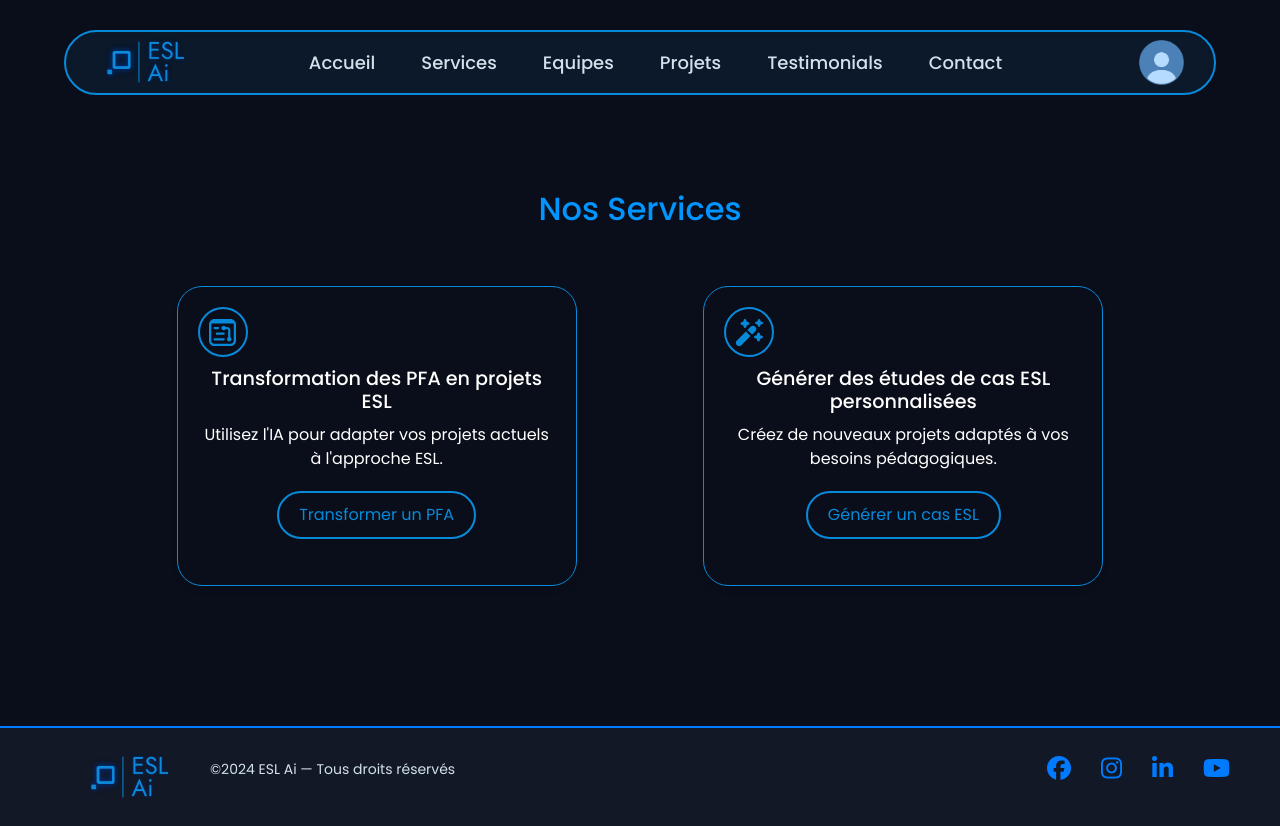
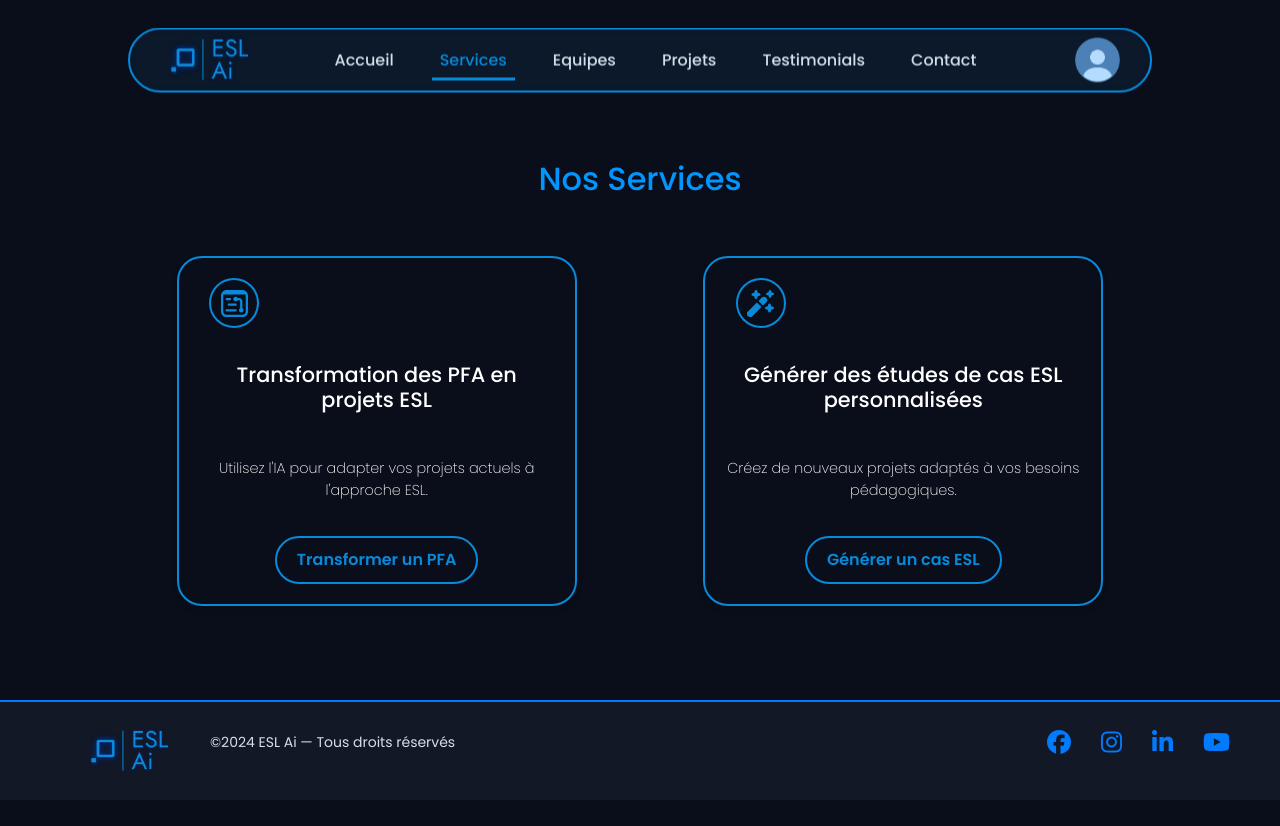
Before and after one commit to othmanlabied21/deezo, a React (Create React App) app: page /services in a window 1280 px wide. After the commit the page ends 800 px from the top, so only its background shows below. Built offline with nearby package versions, Linux system fonts and the light colour scheme.

Commit message:
CSS modified (Services + Navbar)

```diff
--- a/src/ESL/Components/Navbar2.jsx
+++ b/src/ESL/Components/Navbar2.jsx
@@ -1,6 +1,6 @@
 import { React, useState } from 'react';
 import '../Styles/Navbar2.css';
-import { Link } from "react-router-dom";
+import { NavLink  } from "react-router-dom";
 import Logo from "../Images/Logo.png";
 import Profile from "../Images/Profile.png";
 import Menu from './Menu';
@@ -21,22 +21,22 @@ const Navbar = () => {
         <img className="navbar-brand logo" src={ Logo } alt="Esl ai Logo" />
         <ul className="navbar-nav mx-auto">
           <li className="nav-item">
-            <Link className="nav-link" to="/">Accueil</Link>
+            <NavLink  className="nav-link" to="/">Accueil</NavLink >
           </li>
           <li className="nav-item">
-            <Link className="nav-link" to="/services">Services</Link>
+            <NavLink  className="nav-link" to="/services">Services</NavLink >
           </li>
           <li className="nav-item">
-            <Link className="nav-link" to="/Equipes">Equipes</Link>
+            <NavLink  className="nav-link" to="/Equipes">Equipes</NavLink>
           </li>
           <li className="nav-item">
-            <Link className="nav-link" to="/Projets">Projets</Link>
+            <NavLink className="nav-link" to="/Projets">Projets</NavLink >
           </li>
           <li className="nav-item">
-            <Link className="nav-link" to="/Testimonials">Testimonials</Link>
+            <NavLink  className="nav-link" to="/Testimonials">Testimonials</NavLink >
           </li>
           <li className="nav-item">
-            <Link className="nav-link" to="/contact">Contact</Link>
+            <NavLink  className="nav-link" to="/contact">Contact</NavLink >
           </li>
         </ul>
         <div className="profileCont" onClick={toggleMenu}>
--- a/src/ESL/Styles/Navbar2.css
+++ b/src/ESL/Styles/Navbar2.css
@@ -1,9 +1,10 @@
 nav {
   position: fixed !important;
-  margin-top: 30px !important;
-  width: 90%;
+  margin-top: 60px !important;
+  width: 80%;
   border: 2px solid #088ADB;
-  margin: 20px 5%;
+  left: 50%;
+  transform: translate(-50%, -50%);
   border-radius: 50px;
 }
 
@@ -35,18 +36,39 @@ nav {
   pointer-events: auto;
 }
 
-.nav-link {
-  color: #d2e1eb !important;
-  font-size: 18px !important;
+.navbar-nav .nav-link {
+  position: relative;
+  color: #d2e1eb;
+  font-size: 16px !important;
   margin-right: 30px;
-  font-weight: 500 !important;
+  font-weight: 500;
 }
 
-.nav-link:hover {
-  color: #088ADB !important;
-  font-weight: 500 !important;
+.navbar-nav .nav-link:hover {
+  color: #088ADB;
+  font-weight: 500;
 }
 
+.navbar-nav .nav-link.active {
+  color: #088ADB;
+  font-weight: 500;
+}
+
+.nav-link::after {
+  content: "";
+  position: absolute;
+  bottom: 0;
+  left: 0;
+  width: 0; /* Initially no width */
+  height: 3px; /* Border thickness */
+  background-color: #088ADB; /* Border color */
+  transition: 0.3s ease; /* Optional transition for smoothness */
+}
+
+.navbar-nav .nav-link:hover::after,
+.navbar-nav .nav-link.active::after {
+  width: 100%;
+}
 
 @media (min-width: 768x) ,(max-width: 1024px) {
   .logo {
--- a/src/ESL/Styles/ServicesSection.css
+++ b/src/ESL/Styles/ServicesSection.css
@@ -1,14 +1,13 @@
 #parent {
-  margin-top: 130px;
+  margin-top: 100px;
 }
 
 .services-section {
-    display: flex;
-    justify-content: space-evenly;
-    padding: 50px;
-    gap: 20px;
-    height:  438px;
-    min-height: 450px;
+  display: flex;
+  justify-content: space-evenly;
+  padding: 50px;
+  gap: 20px;
+  min-height: 450px;
 }
 
 .services-title {
@@ -27,10 +26,13 @@
   text-align: center;
   color: white;
   width: 400px;
-  height: 300px;
+  height: 350px; /* Adjust the height to ensure space for all elements */
   box-shadow: 0 4px 6px rgba(0, 0, 0, 0.1);
-  border: 1px solid #088ADB  ;
-
+  border: 2px solid #088ADB;
+  display: flex;
+  flex-direction: column; /* Stack the content vertically */
+  justify-content: space-between; /* Distribute space evenly between the items */
+  align-items: center; /* Center the content horizontally */
 }
 
 .service-icon {
@@ -38,11 +40,12 @@
   justify-content: center;
   align-items: center;
   margin-bottom: 10px;
-  border: 2px solid #088ADB  ;
+  border: 2px solid #088ADB;
   border-radius: 50px;
   width: 50px;
   height: 50px;
-  color: #088ADB  ;
+  color: #088ADB;
+  margin-right: 80%;
 }
 
 .icon {
@@ -52,27 +55,55 @@
 }
 
 .service-card h3 {
-  font-size: 1.2rem;
+  font-size: 1.3rem;
   margin-bottom: 10px;
 }
 
 .service-card p {
-  font-size: 1rem;
-  margin-bottom: 20px;
+  font-size: 0.9rem;
+  margin: 10px 0;
+  font-weight: 200;
 }
 
 .service-card button {
   background-color: #0a0e1a;
-  color: #088ADB  ;
-  border: 2px solid #088ADB ;
+  color: #088ADB;
+  border: 2px solid #088ADB;
   padding: 10px 20px;
   border-radius: 30px;
   cursor: pointer;
   font-size: 1rem;
   transition: 0.3s ease;
+  position: relative;
+  font-weight: 600;
 }
 
 .service-card button:hover {
   background-color: #007f9f;
   color: #0a0e1a;
 }
+
+@media (min-width: 768px), (max-width: 1024px) {
+  .logo {
+    margin-left: 30px;
+    width: 70px;
+  }
+
+  .profile {
+    width: 40px;
+  }
+
+  .navbar-nav {
+    display: flex !important;
+    justify-content: space-between !important;
+    flex-direction: row !important;
+  }
+
+  .nav-link {
+    font-size: 14px !important;
+  }
+
+  .nav-link:hover {
+    color: #088ADB !important;
+  }
+}
```
